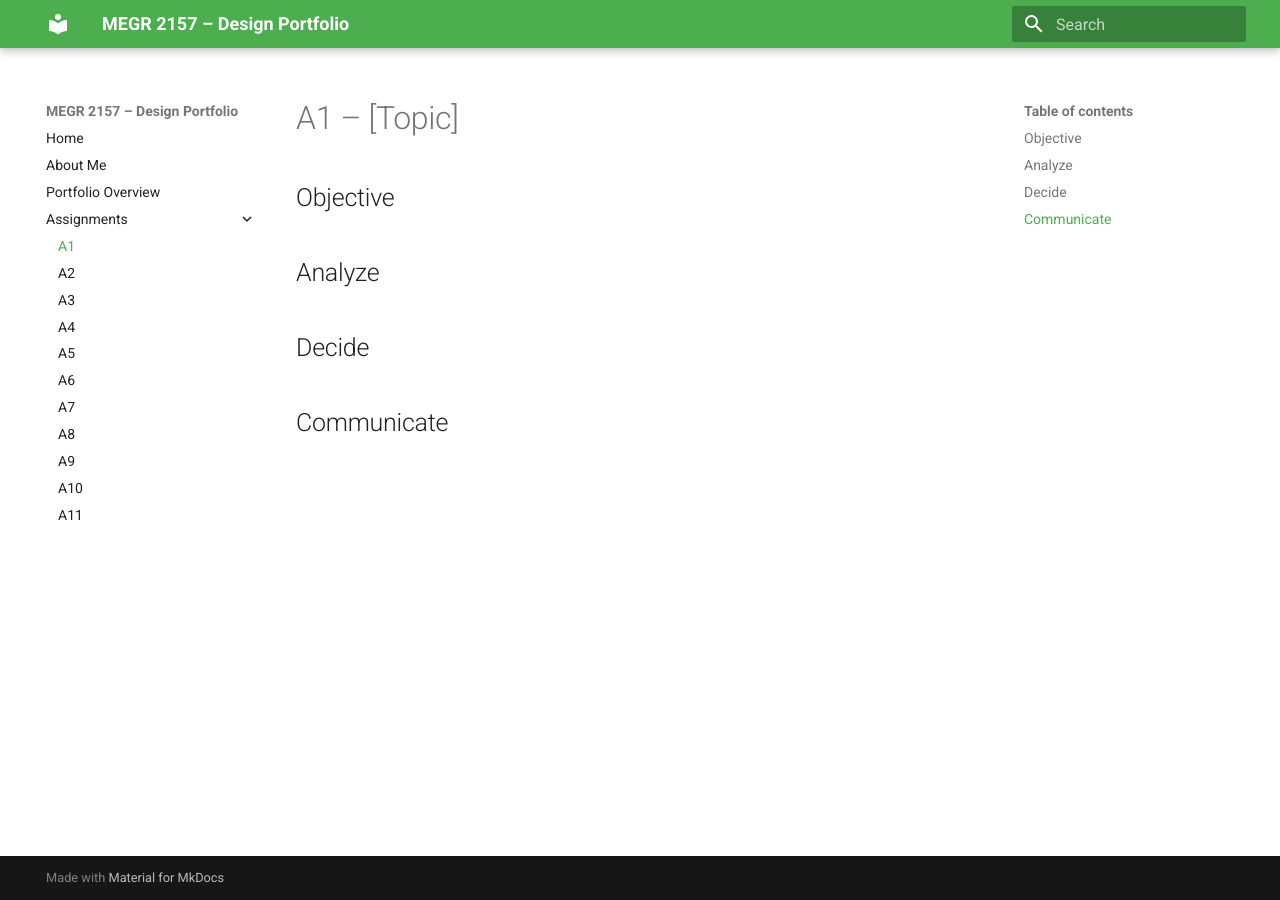
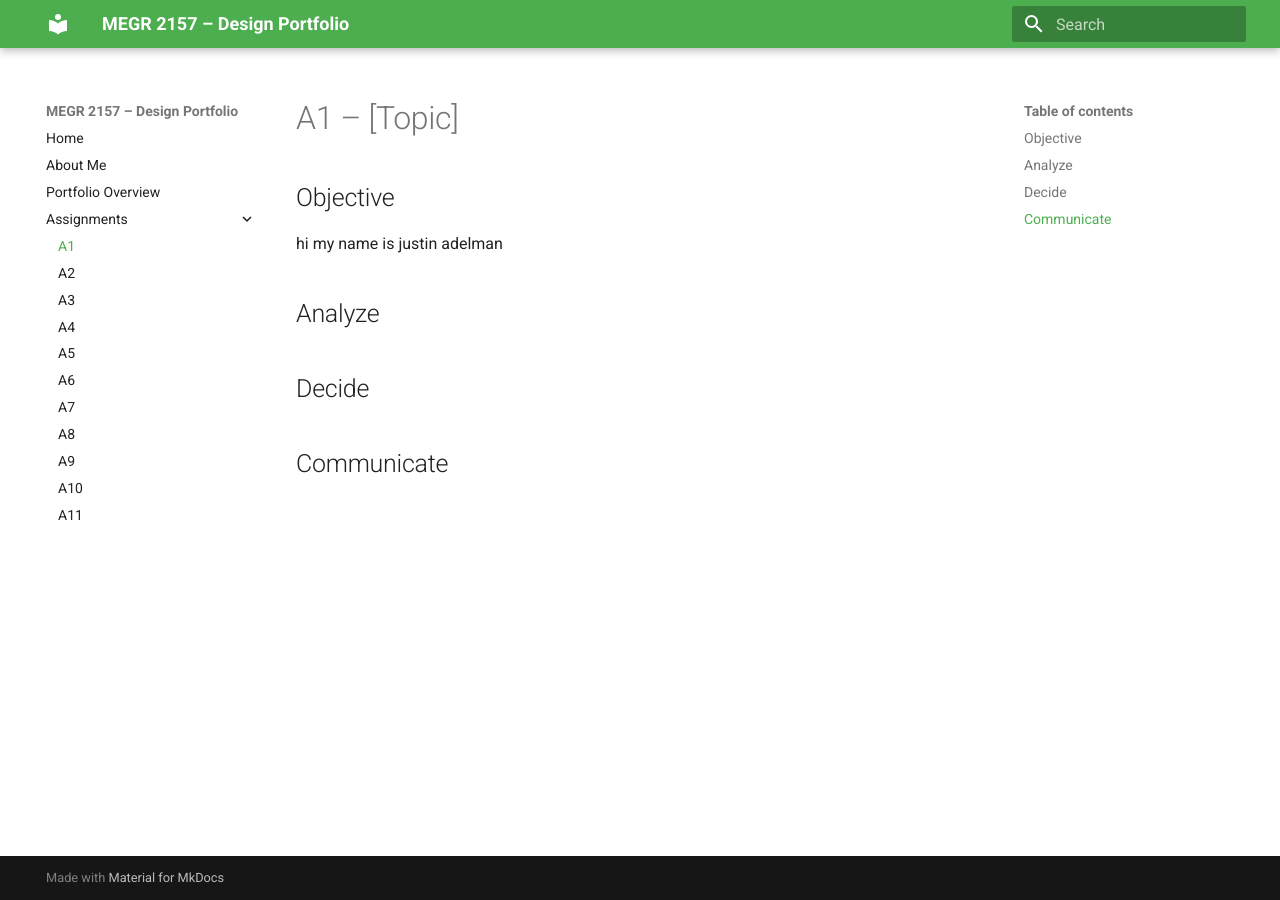
Before and after one commit to jadelma5/megr2156-portfolio, an MkDocs documentation site: the page built from docs/assignments/A01/index.md, in a window 1280 px wide. Built offline with MkDocs 1.6.1 and Material for MkDocs 9.7.7, drawn with Linux system fonts in a browser that asks for light colours.

Commit message:
Add introduction for Justin Adelman

```diff
--- a/docs/assignments/A01/index.md
+++ b/docs/assignments/A01/index.md
@@ -1,7 +1,7 @@
 # A1 – [Topic]
 
 ## Objective
-
+hi my name is justin adelman
 
 ## Analyze
 
```
